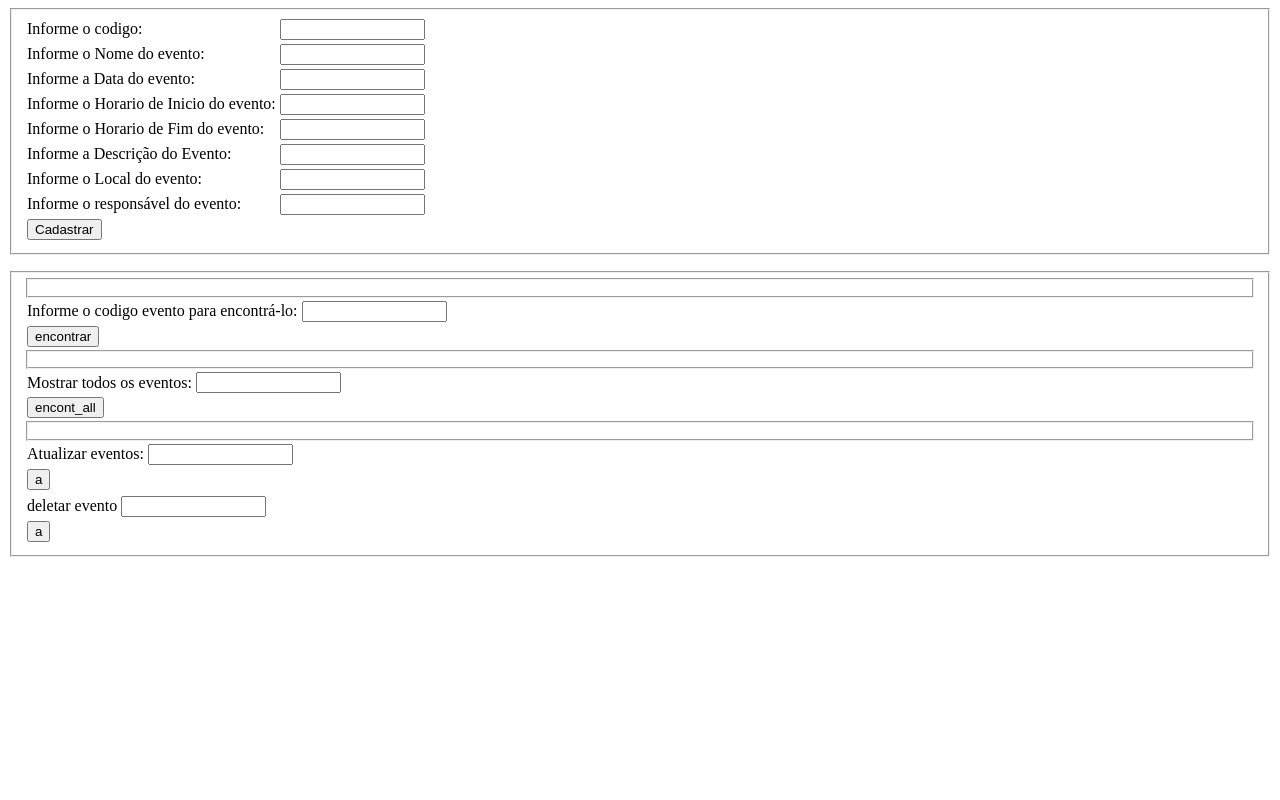
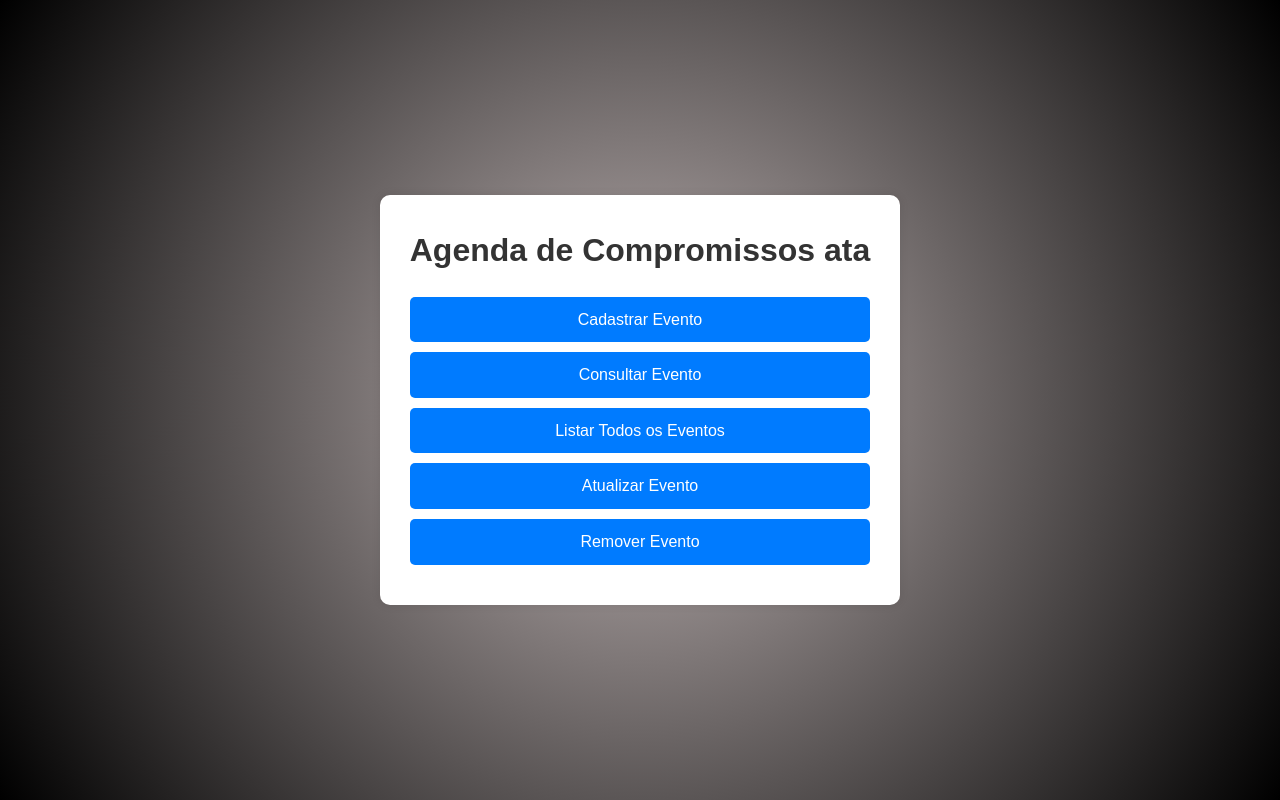
Before and after one commit to Daliadot/Projeto_evento, a PHP site: page / in a window 1280 px wide. Run offline with PHP 8.4, Linux system fonts and the light colour scheme.

Commit message:
semi terminado

```diff
--- a/index.php
+++ b/index.php
@@ -1,95 +1,64 @@
-<html>
-<body>
-</form>
-<form action="values_cadastro.php" method="POST">
-	<fieldset>
-	<table>
-	<tr>
-	<td>Informe o codigo:</td>
-	<td><input size="15" name="codigo"></td>
-	</tr>
-	<tr>
-	<td>Informe o Nome do evento:</td>
-	<td><input size="15" name="nome_evento"></td>
-	</tr>
-	<tr>
-	<td>Informe a Data do evento:</td>
-	<td><input size="15" name="data_evento"></td>
-	</tr>
-    <tr>
-	<td>Informe o Horario de Inicio do evento:</td>
-	<td><input size="15" name="hr_inicio_evento"></td>
-	</tr>
-    <tr>
-	<td>Informe o Horario de Fim do evento:</td>
-	<td><input size="15" name="hr_fim_evento"></td>
-	</tr>
-    <tr>
-	<td>Informe a Descrição do Evento:</td>
-	<td><input size="15" name="desc_evento"></td>
-	</tr>
-    <tr>
-	<td>Informe o Local do evento:</td>
-	<td><input size="15" name="local_evento"></td>
-	</tr>
-    <tr>
-	<td>Informe o responsável do evento:</td>
-	<td><input size="15" name="resp_evento"></td>
-	</tr>
-    <tr>
-	<td colspan=2><input type="submit" value="Cadastrar"></td>
-	</tr>
-	</table>
-	</fieldset>
-	</form>
-
-	<form action="encontrar.php" method="POST">
-	<fieldset>
-	<table>
-	<tr>
-	<td>Informe o codigo evento para encontrá-lo:</td>
-	<td><input size="15" name="codigo"></td>
-	</tr>
-	<tr>
-	<td colspan=2><input type="submit" value="encontrar"></td>
-	</tr>
-
-
-	<form action="encont_all.php" method="POST">
-	<fieldset>
-	<table>
-	<tr>
-	<td>Mostrar todos os eventos:</td>
-	<td><input size="15" name="codigo"></td>
-	</tr>
-	<tr>
-	<td colspan=2><input type="submit" value="encont_all"></td>
-	</tr>
-
-
-	<form action="atulize.php" method="POST">
-	<fieldset>
-	<table>
-	<tr>
-	<td>Atualizar eventos:</td>
-	<td><input size="15" name="atulize"></td>
-	</tr>
-	<tr>
-	<td colspan=2><input type="submit" value="a"></td>
-	</tr>
-
-	<form action="delit.php" method="POST">
-	<fieldset>
-	<table>
-	<tr>
-	<td>deletar evento</td>
-	<td><input size="15" name="delit"></td>
-	</tr>
-	<tr>
-	<td colspan=2><input type="submit" value="a"></td>
-	</tr>
-	</table>
-	</fieldset>
-	</form>
+<!DOCTYPE html>
+<html lang="pt-BR">
+<head>
+<link rel="preconnect" href="https://fonts.googleapis.com">
+<link rel="preconnect" href="https://fonts.gstatic.com" crossorigin>
+<link rel="stylesheet" type="text/css" href="styles.css">
+<link href="https://fonts.googleapis.com/css2?family=Montserrat:ital,wght@0,100..900;1,100..900&display=swap" rel="stylesheet">
+    <meta charset="UTF-8">
+    <meta name="viewport" content="width=device-width, initial-scale=1.0">
+    <title>Agenda de Compromissos</title>
+    <style>
+        body {
+            font-family: Arial, sans-serif;
+            background-color: #f4f4f4;
+            margin: 0;
+            padding: 0;
+            display: flex;
+            justify-content: center;
+            align-items: center;
+            height: 100vh;
+        }
+        .container {
+            text-align: center;
+            background-color: #fff;
+            padding: 30px;
+            box-shadow: 0px 0px 10px rgba(0, 0, 0, 0.1);
+            border-radius: 10px;
+        }
+        h1 {
+            color: #333;
+        }
+        .menu {
+            margin-top: 20px;
+        }
+        .menu a {
+            display: block;
+            margin: 10px 0;
+            padding: 10px;
+            background-color: #007BFF;
+            color: white;
+            text-decoration: none;
+            border-radius: 5px;
+            transition: background-color 0.3s ease;
+        }
+        .menu a:hover {
+            background-color: #0056b3;
+        }
+    </style>
+</head>
+<body class= grad>
+    <div class= "grade">
+    <div class="container">
+        <h1>Agenda de Compromissos ata</h1>
+        <div class="menu">
+            <a href="cadastrar_evento.php">Cadastrar Evento</a>
+            <a href="consultar_evento.php">Consultar Evento</a>
+            <a href="listar_eventos.php">Listar Todos os Eventos</a>
+            <a href="atualizar_evento.php">Atualizar Evento</a>
+            <a href="remover_evento.php">Remover Evento</a>
+        </div>
+    </div>
+    </div>
 </body>
 </html>
--- /dev/null
+++ b/styles.css
@@ -0,0 +1,89 @@
+:root {
+    --vinho: #8B0000;
+    --bege: #F5F5DC;
+    --vinho-claro: #A52A2A;
+    --branco: #ffffff;
+}
+ /*Gradiente*/
+ .grad{
+
+    background: rgb(189,179,179);
+    background: -moz-radial-gradient(circle, rgba(189,179,179,1) 4%, rgba(180,170,170,1) 7%, rgba(0,0,0,1) 100%);
+    background: -webkit-radial-gradient(circle, rgba(189,179,179,1) 4%, rgba(180,170,170,1) 7%, rgba(0,0,0,1) 100%);
+    background: radial-gradient(circle, rgba(189,179,179,1) 4%, rgba(180,170,170,1) 7%, rgba(0,0,0,1) 100%);
+    filter: progid:DXImageTransform.Microsoft.gradient(startColorstr="#bdb3b3",endColorstr="#000000",GradientType=1);
+ }
+
+/*fontes*/
+
+.montserrat-<uniquifier> {
+  font-family: "Montserrat", sans-serif;
+  font-optical-sizing: auto;
+  font-weight: <weight>;
+  font-style: normal;
+}
+
+* {
+    margin: 0;
+    padding: 0;
+    box-sizing: border-box;
+}
+
+
+body {
+    font-family: "Montserrat", sans-serif;
+    background-color: var(--bege);
+    color: var(--vinho);
+    padding: 20px;
+    line-height: 1.6;
+}
+
+
+fieldset {
+    border: 2px solid var(--vinho);
+    padding: 20px;
+    margin-bottom: 20px;
+    box-shadow: 2px 2px 12px rgba(0, 0, 0, 0.1);
+    background-color: var(--branco);
+    border-radius: 8px;
+}
+
+
+table {
+    width: 100%;
+}
+
+input[type="text"] {
+    width: 100%;
+    padding: 10px;
+    border: 1px solid var(--vinho-claro);
+    border-radius: 4px;
+    box-shadow: 1px 1px 5px rgba(0, 0, 0, 0.1);
+    margin-bottom: 15px;
+    font-size: 16px;
+    color: var(--vinho);
+}
+
+input[type="submit"] {
+    background-color: var(--vinho);
+    color: var(--branco);
+    padding: 10px 20px;
+    border: none;
+    border-radius: 4px;
+    font-size: 16px;
+    cursor: pointer;
+    transition: background-color 0.3s ease;
+}
+
+input[type="submit"]:hover {
+    background-color: var(--vinho-claro);
+}
+
+td {
+    padding: 10px;
+}
+
+td:first-child {
+    text-align: right;
+    font-weight: bold;
+}
```
Also changed, not shown: atualizar_evento.php (added, +64 -0 lines), cadastrar_evento.php (added, +57 -0 lines), conexao.php (added, +13 -0 lines), consultar_evento.php (added, +43 -0 lines), encontrar.php (deleted, +0 -60 lines), listar_eventos.php (added, +36 -0 lines), remover_evento.php (added, +43 -0 lines), values_cadastro.php (deleted, +0 -102 lines).
